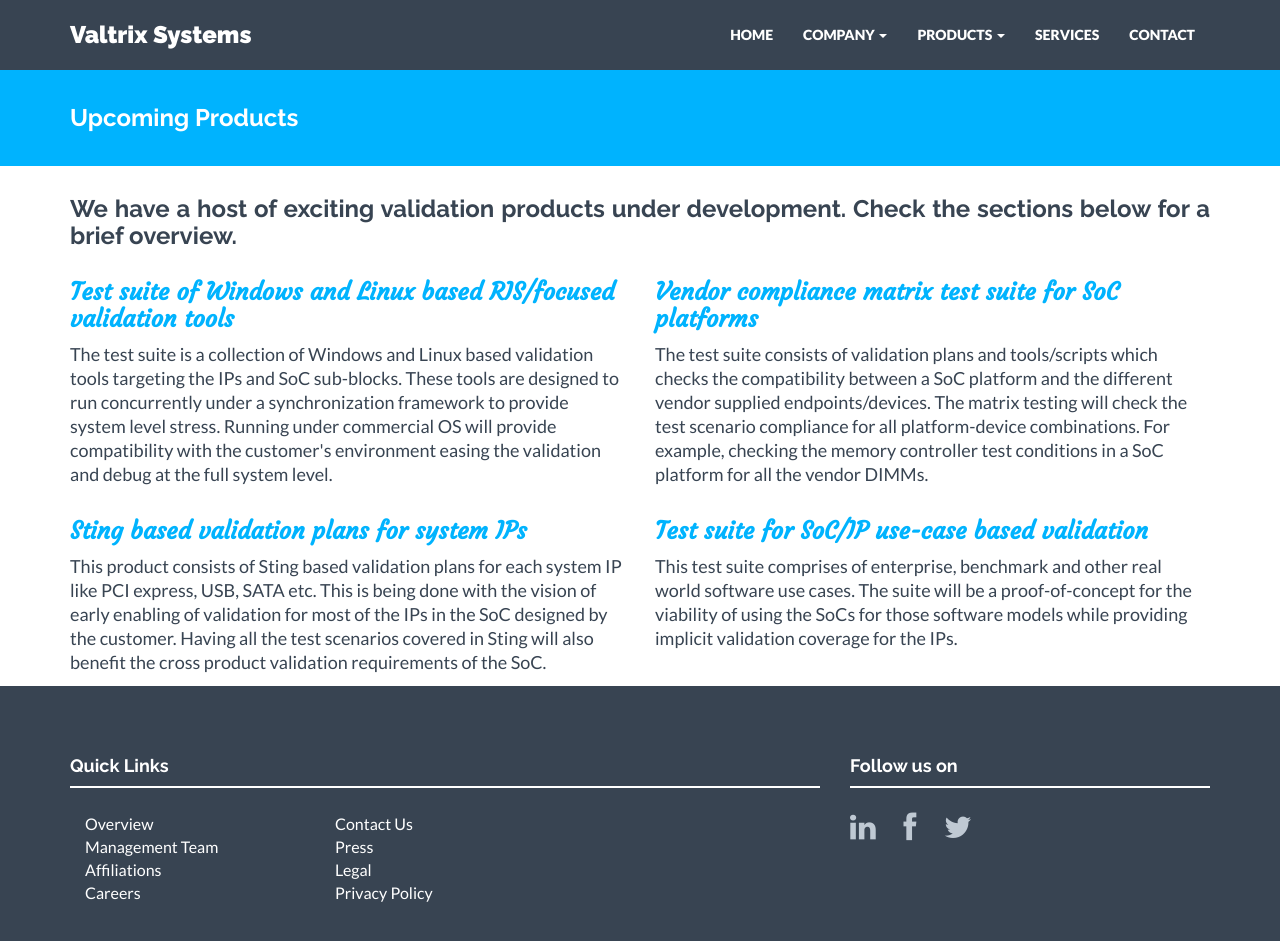
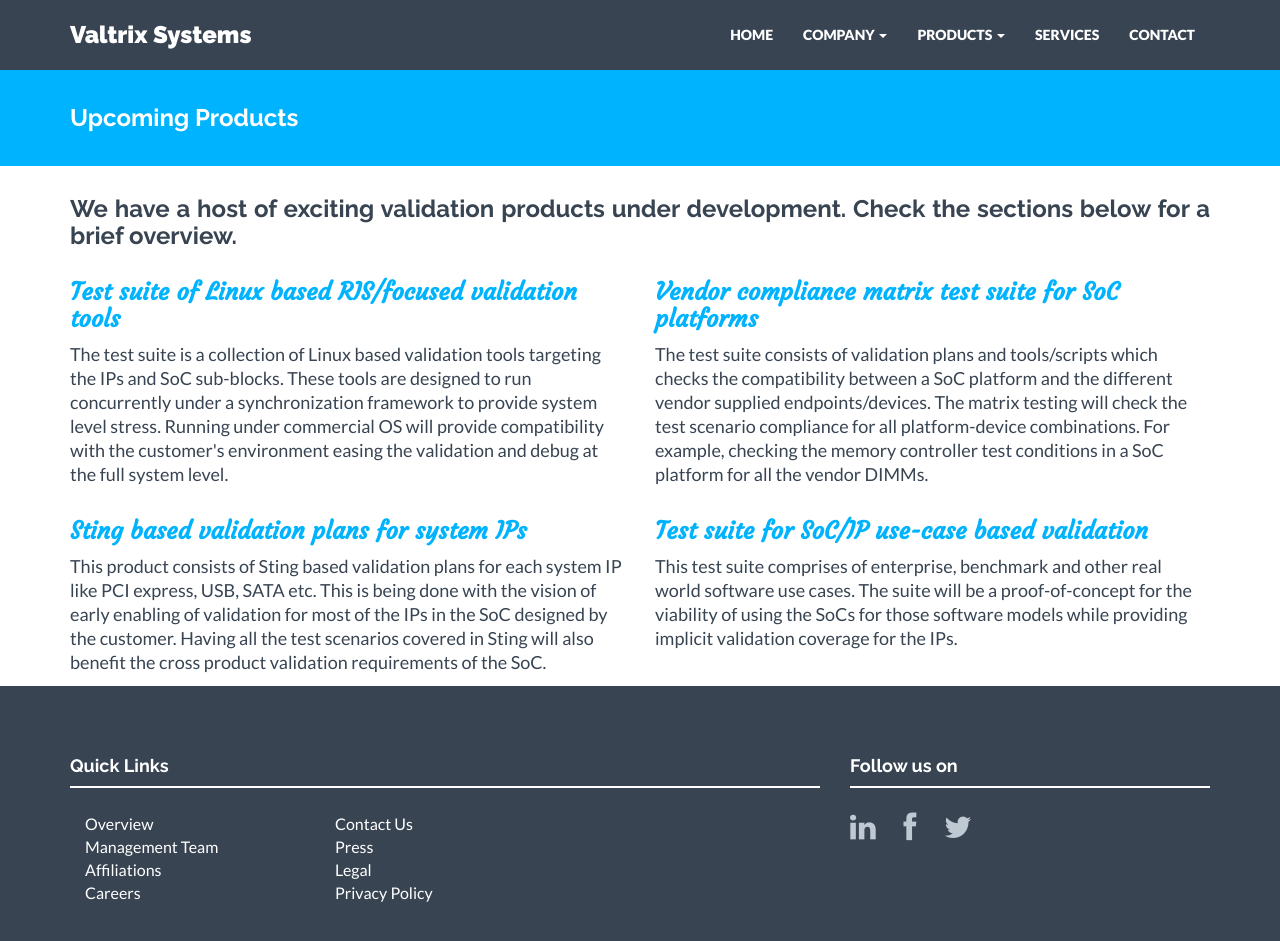
Before and after one commit to valtrix/valtrix.github.io, a Jekyll site: the page built from upprod.html, in a window 1280 px wide and 965 px high. Shown: the top 941 px of the window. Built offline with Jekyll 4.4.1, drawn with Linux system fonts in a browser that asks for light colours; nearby versions of some CDN libraries; comment, search, counter and statistics services are not loaded.

Commit message:
Removing reference of windows

```diff
--- a/_includes/upprod.html
+++ b/_includes/upprod.html
@@ -7,9 +7,9 @@
     <div class="row">
         <div class="col-lg-6">
             <h3 class="handwrite">
-                Test suite of Windows and Linux based RIS/focused validation tools
+                Test suite of Linux based RIS/focused validation tools
             </h3>
-            <p class="upprod_desc">The test suite is a collection of Windows and Linux based validation tools targeting the IPs and SoC sub-blocks. These tools are designed to run concurrently under a synchronization framework to provide system level stress. Running under commercial OS will provide compatibility with the customer's environment easing the validation and debug at the full system level.</p>
+            <p class="upprod_desc">The test suite is a collection of Linux based validation tools targeting the IPs and SoC sub-blocks. These tools are designed to run concurrently under a synchronization framework to provide system level stress. Running under commercial OS will provide compatibility with the customer's environment easing the validation and debug at the full system level.</p>
         </div><!-- /row -->
         <div class="col-lg-6">
             <h3 class="handwrite">
```
